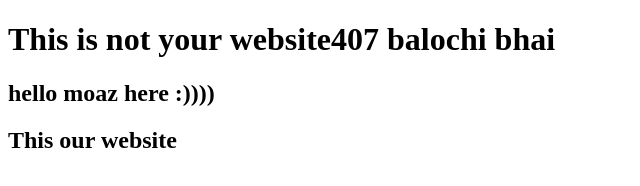
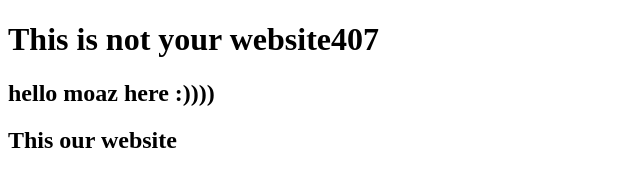
Before and after one commit to Andesh-source/Static_website, a plain HTML site: page index.html in a window 1280 px wide. Shown: the whole page, without its empty margins (0-640 px from the left). Drawn offline with Linux system fonts and the light colour scheme.

Commit message:
error fix

```diff
--- a/index.html
+++ b/index.html
@@ -1,5 +1,5 @@
 <!DOCTYPE html>
 
-<h1>This is not your website407 balochi bhai</h1>
+<h1>This is not your website407</h1>
 <h2>hello moaz here :)))) </h2>
 <h2> This our website</h2>
```
